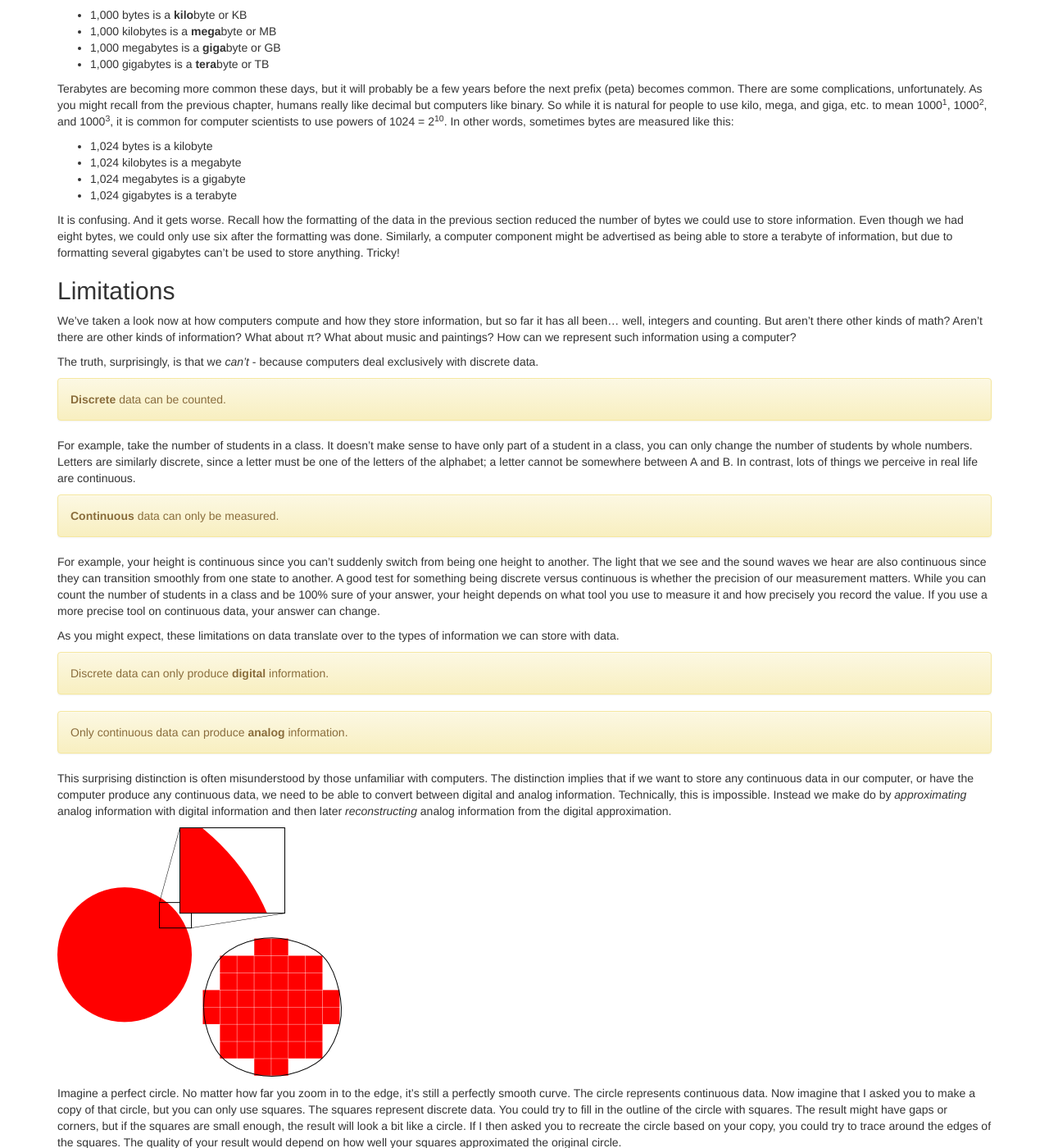
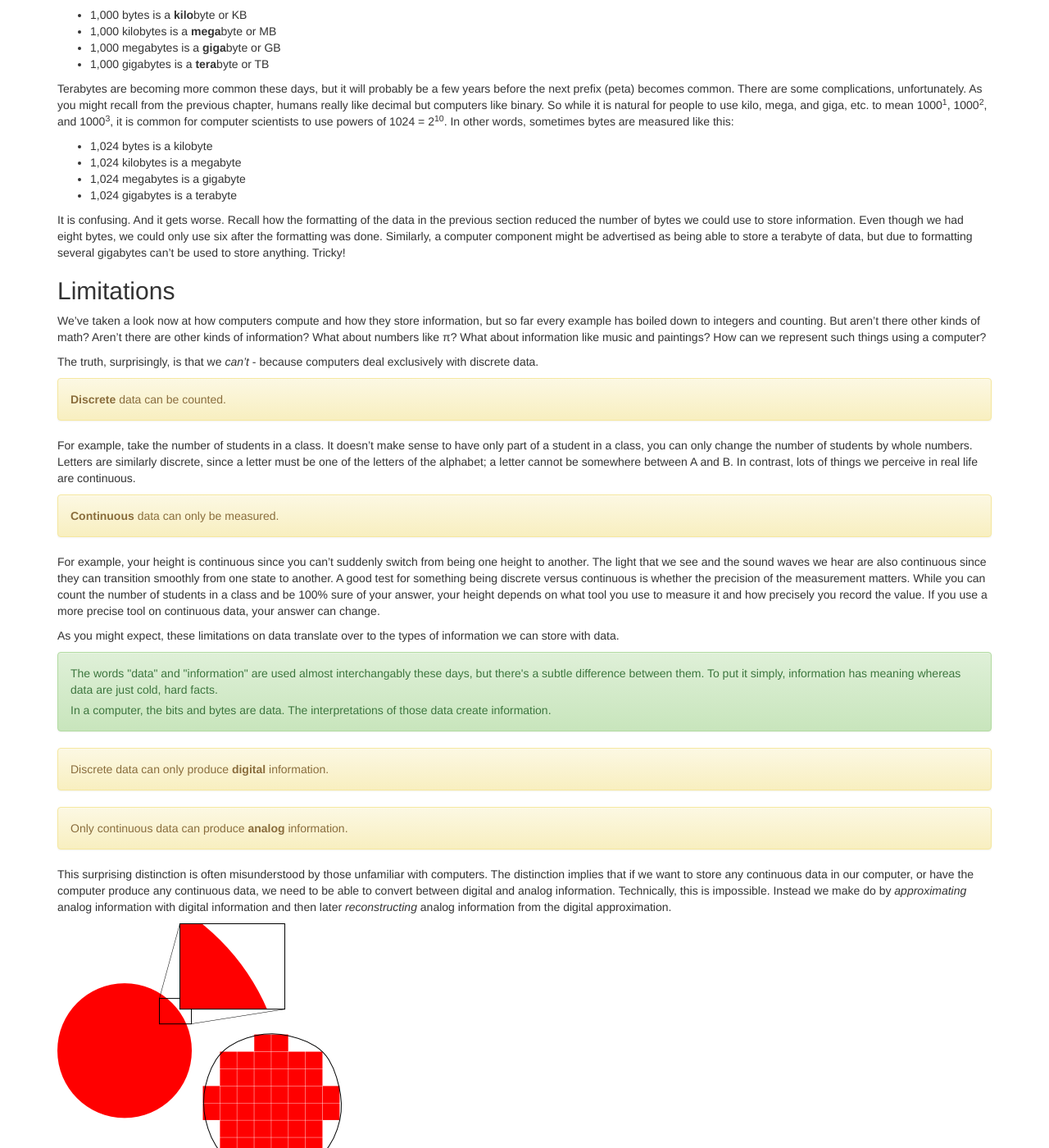
Before and after one commit to silverhammermba/superuser, a Jekyll site: the page built from _posts/2013-04-06-data.markdown, in a window 1280 px wide and 1400 px high, scrolled down 1036 px. Shown: the whole window at 82% size. Built offline with Jekyll 4.4.1, drawn with Linux system fonts in a browser that asks for light colours; nearby versions of some CDN libraries; Markdown is read by kramdown in place of the engine named in the settings.

Commit message:
Formatting. Clarify data/information distinction

```diff
--- a/_posts/2013-04-06-data.markdown
+++ b/_posts/2013-04-06-data.markdown
@@ -86,16 +86,16 @@
 previous section reduced the number of bytes we could use to store information.
 Even though we had eight bytes, we could only use six after the formatting was
 done. Similarly, a computer component might be advertised as being able to store
-a terabyte of information, but due to formatting several gigabytes can't be used
-to store anything. Tricky!
+a terabyte of data, but due to formatting several gigabytes can't be used to
+store anything. Tricky!
 
 ## Limitations ##
 
 We've taken a look now at how computers compute and how they store information,
-but so far it has all been... well, integers and counting. But aren't there
-other kinds of math? Aren't there are other kinds of information? What about
-&pi;? What about music and paintings? How can we represent such information
-using a computer?
+but so far every example has boiled down to integers and counting. But aren't
+there other kinds of math? Aren't there are other kinds of information? What
+about numbers like &pi;? What about information like music and paintings? How
+can we represent such things using a computer?
 
 The truth, surprisingly, is that we _can't_ - because computers deal exclusively
 with discrete data.
@@ -118,13 +118,22 @@
 being one height to another. The light that we see and the sound waves we hear
 are also continuous since they can transition smoothly from one state to
 another. A good test for something being discrete versus continuous is whether
-the precision of our measurement matters. While you can count the number of
-students in a class and be 100% sure of your answer, your height depends on what
-tool you use to measure it and how precisely you record the value. If you use a
-more precise tool on continuous data, your answer can change.
+the precision of the measurement matters. While you can count the number of
+students in a class and be 100% sure of your answer, your height depends on
+what tool you use to measure it and how precisely you record the value. If you
+use a more precise tool on continuous data, your answer can change.
 
 As you might expect, these limitations on data translate over to the types of
 information we can store with data.
+
+<div class="alert alert-success">
+<p>The words "data" and "information" are used almost interchangably these
+days, but there's a subtle difference between them. To put it simply,
+information has meaning whereas data are just cold, hard facts.</p>
+
+<p>In a computer, the bits and bytes are data. The interpretations of those
+data create information.</p>
+</div>
 
 <div class="alert alert-warning">
 Discrete data can only produce <strong>digital</strong> information.
```
Also changed, not shown: _posts/2013-03-01-simple_machines.markdown (+10 -7 lines).
